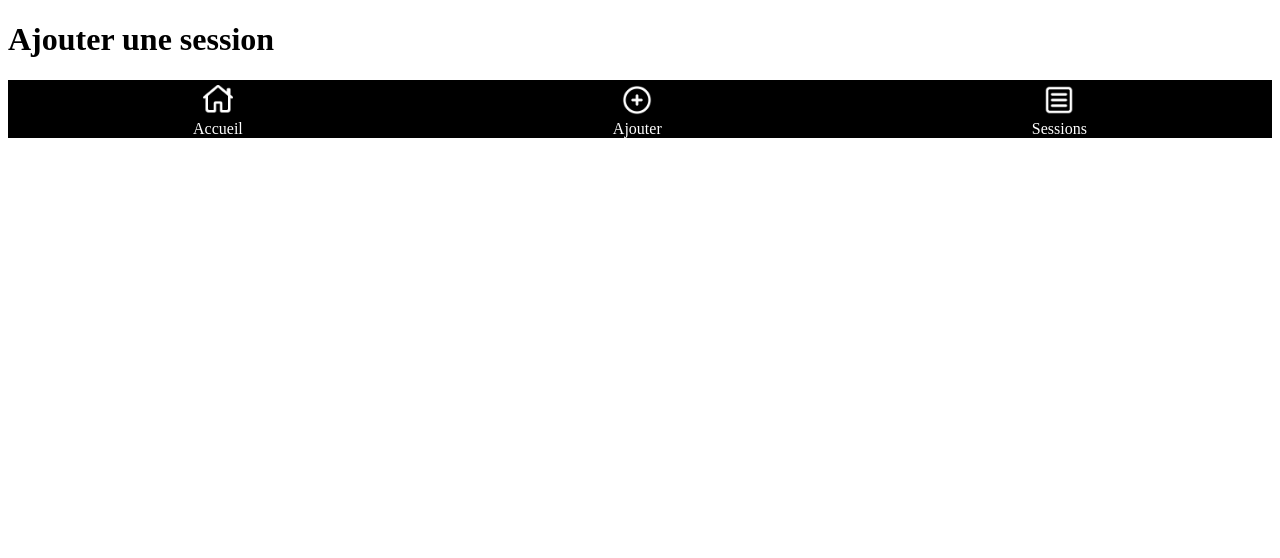
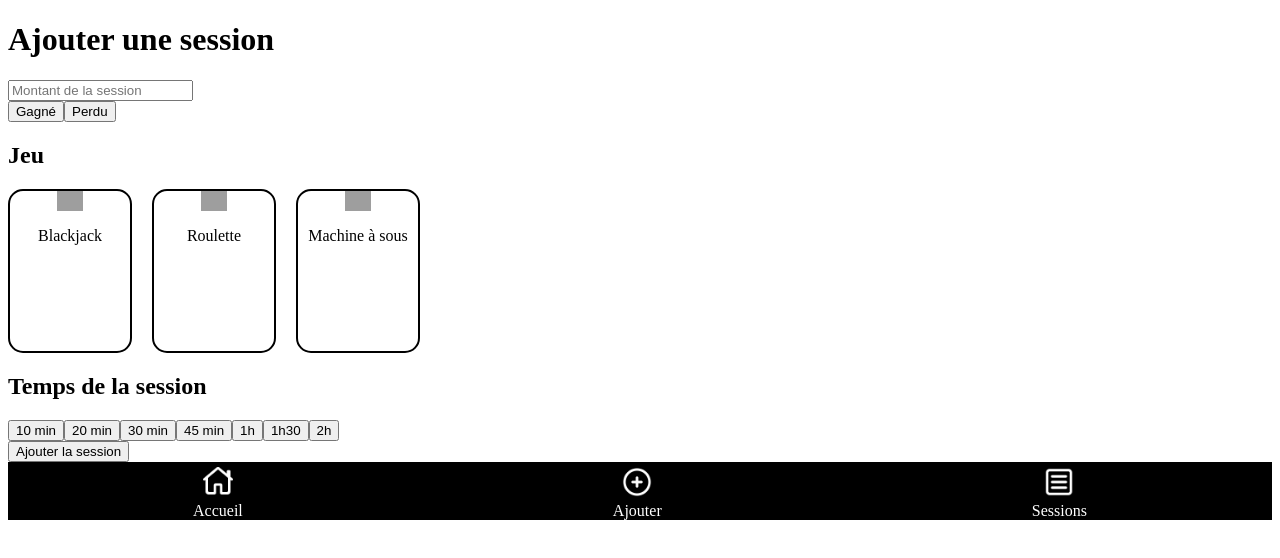
Before and after one commit to forrobdev/tapis, a Vue app: page /add in a window 1280 px wide. Shown: the top 558 px of the page. Built offline with nearby package versions, Linux system fonts and the light colour scheme; grey boxes are pictures that could not be loaded.

Commit message:
:sparkles: feat - new add.vue (wip)

```diff
--- a/src/components/BottomMenu.vue
+++ b/src/components/BottomMenu.vue
@@ -1,8 +1,4 @@
-<script>
-    export default {
-        emits: ['home','add','sessions']
-    }
-</script>
+<script></script>
 
 <template>
     <nav>
--- /dev/null
+++ b/src/components/GameCard.vue
@@ -0,0 +1,29 @@
+<script>
+    import { store } from '@/store/index.js';
+    export default {
+        props: ['game']
+    }
+</script>
+
+<template>
+    <div class="background">
+        <img :src="game.icon" alt="">
+        <p>{{ game.name }}</p>
+    </div>
+</template>
+
+<style scoped>
+    img {
+        height: 20px;
+    }
+    .background {
+        background-color: #fff;
+        border-radius: 15px;
+        display: flex;
+        flex-direction: column;
+        border: solid black 2px;
+        width: 120px;
+        height: 160px;
+        align-items: center;
+    }
+</style>
--- /dev/null
+++ b/src/store/index.js
@@ -0,0 +1,34 @@
+import { reactive } from "vue";
+
+export const store = reactive({
+    sessions: [
+	    {
+            duration: 10,
+            amount: 999,
+            win: true,
+            gameId: 0,
+            timeStamp: 87628762,
+            id: 0
+        }
+    ],
+    games: [
+        {
+            id: 0,
+            name: "Blackjack",
+            desc: "Blablabla 21 blablabla",
+            icon: "../assets/icons/add.png"
+        },
+        {
+            id: 1,
+            name: "Roulette",
+            desc: "Roulette roulette roulette roulette",
+            icon: "assets/icons/add.png"
+        },
+        {
+            id: 1,
+            name: "Machine à sous",
+            desc: "Roulette roulette roulette roulette",
+            icon: "assets/icons/add.png"
+        },
+    ]
+})
--- a/src/views/Add.vue
+++ b/src/views/Add.vue
@@ -1,11 +1,44 @@
 <script setup>
 import BottomMenu from '@/components/BottomMenu.vue';
+import GameCard from '@/components/GameCard.vue';
+import { store } from '@/store/index.js';
 
 </script>
 
 <template>
-  <h1>Ajouter une session</h1>
-  <BottomMenu/>
+    <h1>Ajouter une session</h1>
+    <input type="number" placeholder="Montant de la session">
+    <div class="result">
+        <button id="win">Gagné</button>
+        <button id="loose">Perdu</button>
+    </div>
+    <div class="subtitle">
+        <h2>Jeu</h2>
+    </div>
+    <div class="slider">
+        <GameCard v-for="item in store.games" :game="item" :key="item.id"/>
+        <!-- Component d'un jeu -->
+    </div>
+    <div class="subtitle">
+        <h2>Temps de la session</h2>
+    </div>
+    <div class="times">
+        <button>10 min</button>
+        <button>20 min</button>
+        <button>30 min</button>
+        <button>45 min</button>
+        <button>1h</button>
+        <button>1h30</button>
+        <button>2h</button>
+    </div>
+    <button>Ajouter la session</button>
+    <BottomMenu/>
 </template>
 
-<style scoped></style>
+<style scoped>
+    .slider {
+        display: flex;
+        overflow-y: scroll;
+        gap: 20px;
+    }
+</style>
```
